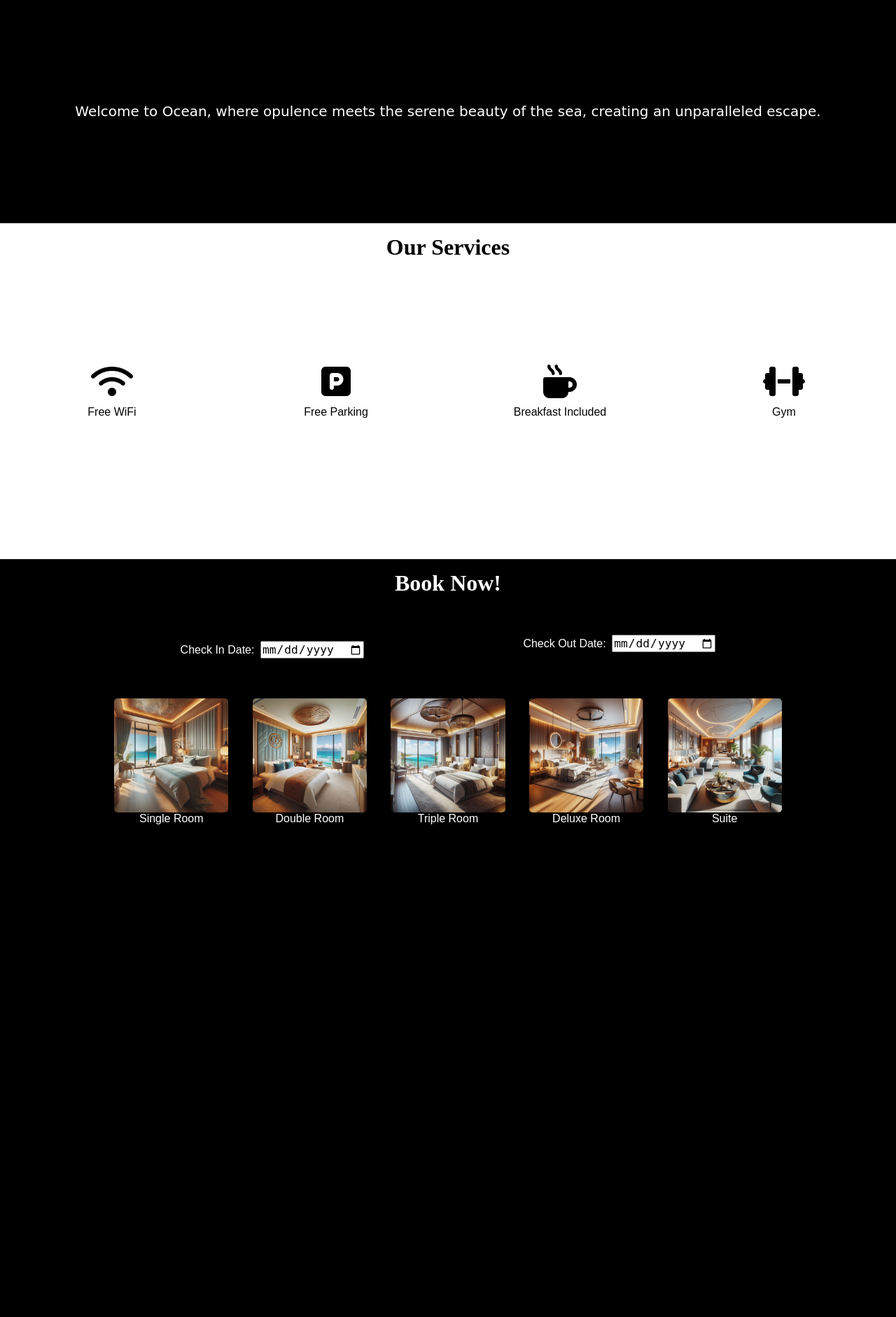
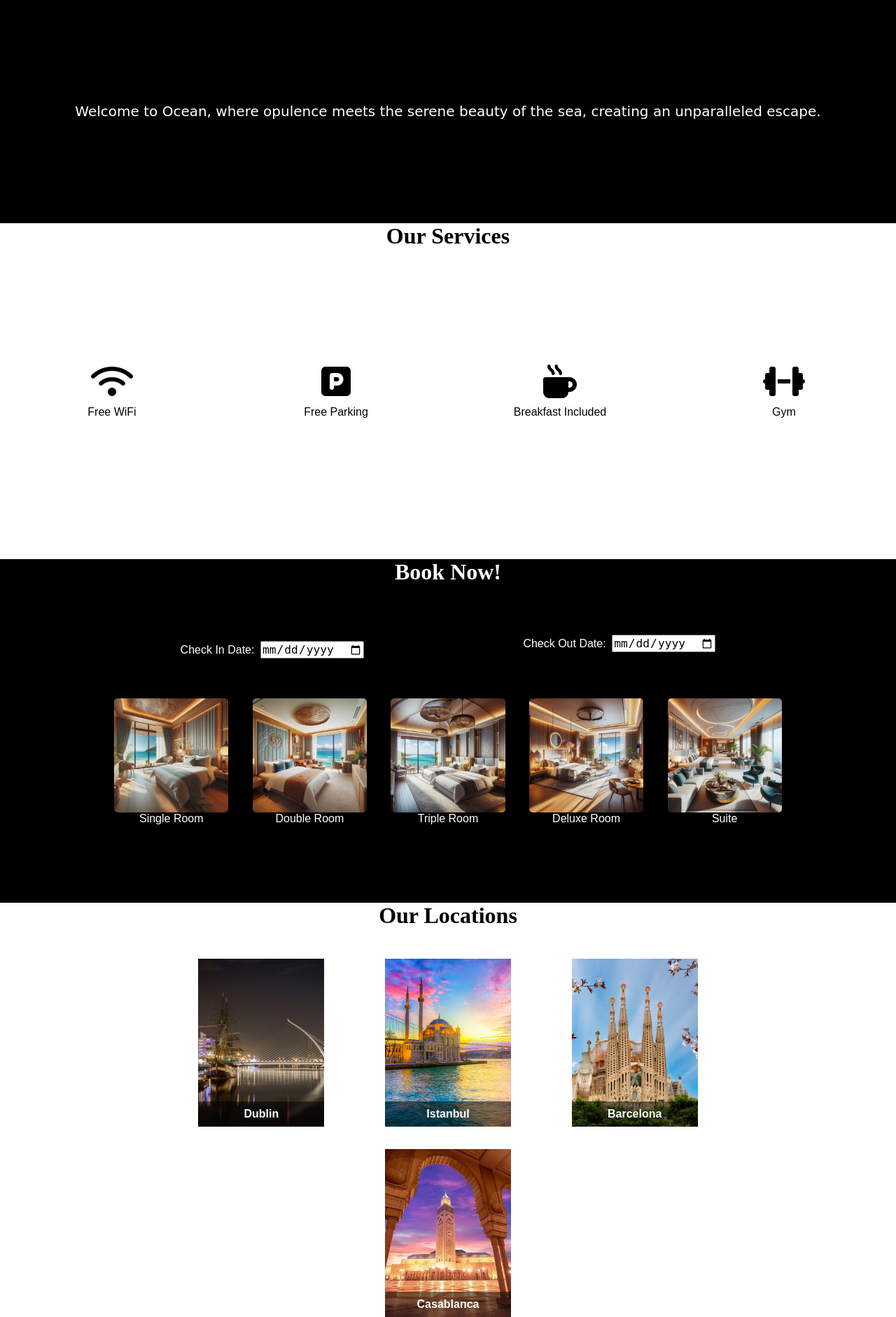
Before and after one commit to farrukh-ahm/oceans_hotel, a Django app: page / in a window 1280 px wide; the page is wider, and only the part inside the window is pictured. Shown: the part 641-2523 px from the top of that part at 70% size. Before the commit the page ends 1819 px from the top of that part, so only its background shows below. Run offline with Django 3.2, Linux system fonts and the light colour scheme; some libraries are stand-ins or nearby versions; some web fonts are replaced.

Commit message:
Add locations section

```diff
--- a/static/style.css
+++ b/static/style.css
@@ -33,9 +33,9 @@ body{
     inline-size: 100%;
     block-size: 3.5rem;
     text-align: center;
-    align-content: center;
+    place-items: center;
     font-family: var(--title-font);
-    padding-block: 1em;
+    /* padding-block: 1em; */
     /* background-color: red; */
 
     h2{
@@ -448,3 +448,65 @@ fieldset{
     display: none;
     transition: all 0.3s linear;
 }
+
+/* ---------------- LOCATIONS SECTION ------------------------ */
+
+.locations-section{
+
+    inline-size: 100%;
+    block-size: var(--section-block);
+    background-color: var(--white-section);
+    color: var(--white-section-color);
+    /* place-content: center; */
+
+}
+
+.location-wrapper{
+
+    inline-size: 60%;
+    min-block-size: 20em;
+    margin-block: 1.5em;
+    margin-inline: auto;
+    display: flex;
+    justify-content: space-around;
+    align-items: center;
+    flex-wrap: wrap;
+    gap: 2em;
+    /* background-color: aquamarine; */
+
+}
+
+.loc-card{
+
+    block-size: 15em;
+    aspect-ratio: 3/4;
+    position: relative;
+    background-color: black;
+
+    img{
+        position: absolute;
+        inset: 1;
+        inline-size: 100%;
+        block-size: 100%;
+        object-fit: cover;
+        object-position: center;
+    }
+
+    .para{
+
+        position: absolute;
+        bottom: 0;
+        left: 0;
+        inline-size: 100%;
+        block-size: 2.25em;
+        background-color: rgba(0,0,0,0.5);
+        color: white;
+        text-align: center;
+        align-content: center;
+
+        p{
+            font-weight: 700;
+        }
+    }
+
+}
--- a/templates/index.html
+++ b/templates/index.html
@@ -118,4 +118,36 @@
 
     </section>
 
+    <section class="locations-section">
+
+        <div class="title-container">
+            <h2>Our Locations</h2>
+        </div>
+
+        <div class="location-wrapper">
+
+            <div class="loc-card">
+                <img src="../static/images/dublin.jpeg" alt="">
+                <div class="para"><p>Dublin</p></div>
+            </div>
+
+            <div class="loc-card">
+                <img src="../static/images/istanbul.webp" alt="">
+                <div class="para"><p>Istanbul</p></div>
+            </div>
+
+            <div class="loc-card">
+                <img src="../static/images/barcelona.avif" alt="">
+                <div class="para"><p>Barcelona</p></div>
+            </div>
+
+            <div class="loc-card">
+                <img src="../static/images/casablanca.jpg" alt="">
+                <div class="para"><p>Casablanca</p></div>
+            </div>
+
+        </div>
+
+    </section>
+
 {% endblock %}
```
Also changed, not shown: static/images/barcelona.avif (added), static/images/casablanca.jpg (added), static/images/dublin.jpeg (added), static/images/istanbul.webp (added).
